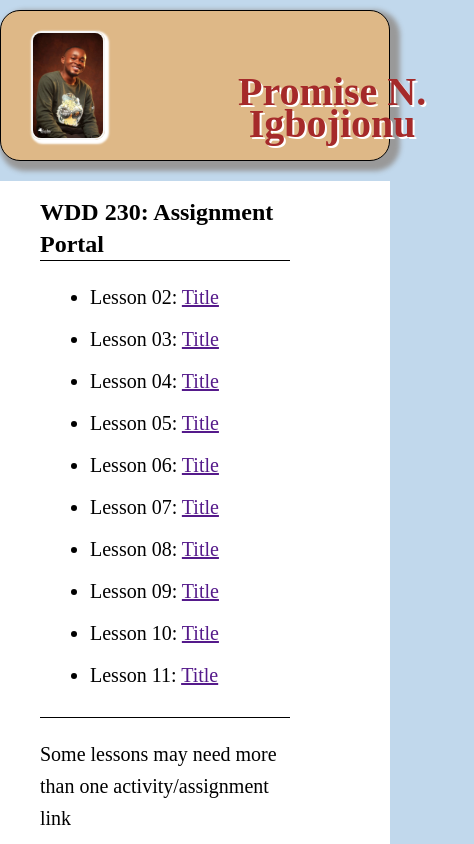
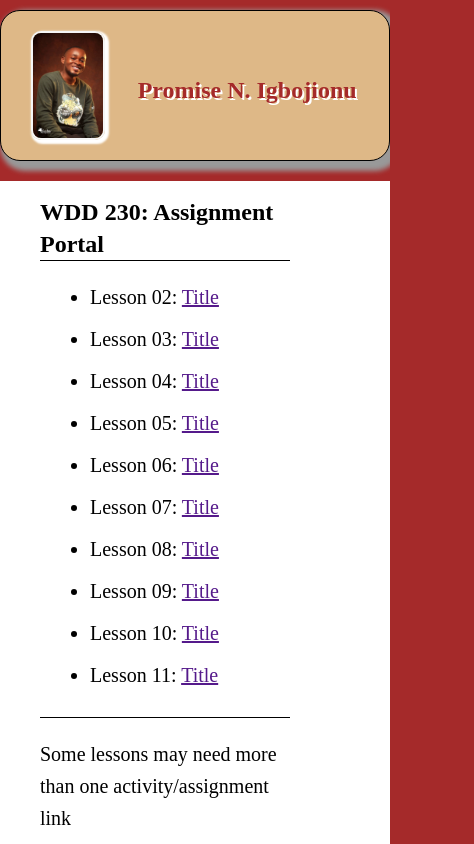
Before and after one commit to Promise-emmanuel/wdd230, a plain HTML site: page index.html in a window 390 px wide. Shown: the top 844 px of the page, 474 px wide, since content can reach past the window. Drawn offline with Linux system fonts and the light colour scheme.

Commit message:
media query

```diff
--- a/css/main.css
+++ b/css/main.css
@@ -83,3 +83,26 @@
 .paragraph-2{
     color:green;
 }
+
+@media screen and (max-width: 500px) {
+    body{
+        background-color:brown;
+        width:100%;
+        max-width: 400px;
+        margin: auto;
+    }
+
+    main{
+        background-color: white;
+    }
+
+    header h1{
+    color:brown;
+    transform: translate(15%, 40%);
+    font-size: 1.5em;
+    text-shadow: 2px 2px white;
+
+    }
+
+
+}
--- a/index.html
+++ b/index.html
@@ -5,7 +5,7 @@
     <meta http-equiv="X-UA-Compatible" content="IE=edge">
     <meta name="viewport" content="width=device-width, initial-scale=1.0">
     <meta name="description" content="Assignment portal for Promise N. Igbojionu in WDD 230: web frontend development in Brigham Young University - Idaho">
-    <title>Document</title>
+    <title>Assignment Portal</title>
     <link rel="stylesheet" href="css/main.css">
     <script type="text/javascript" src="script/script.js" defer></script>
 </head>
```
